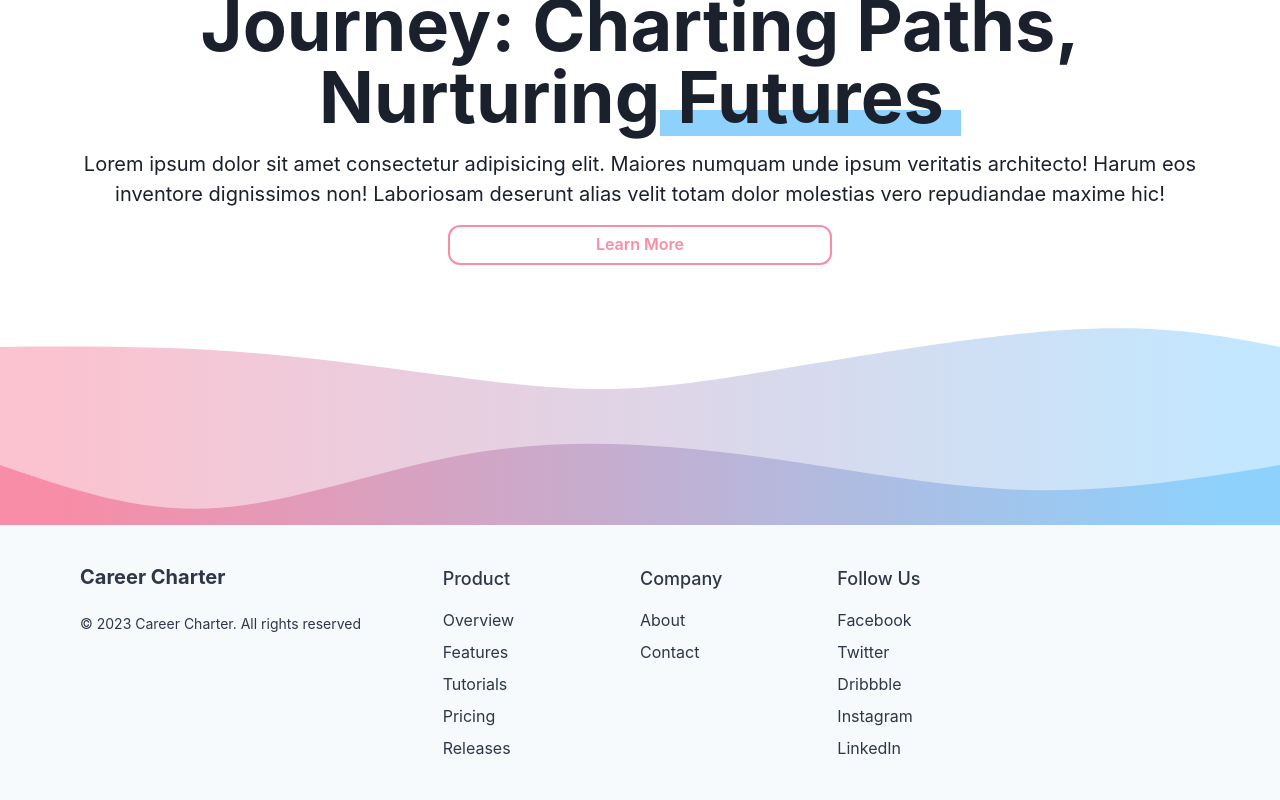
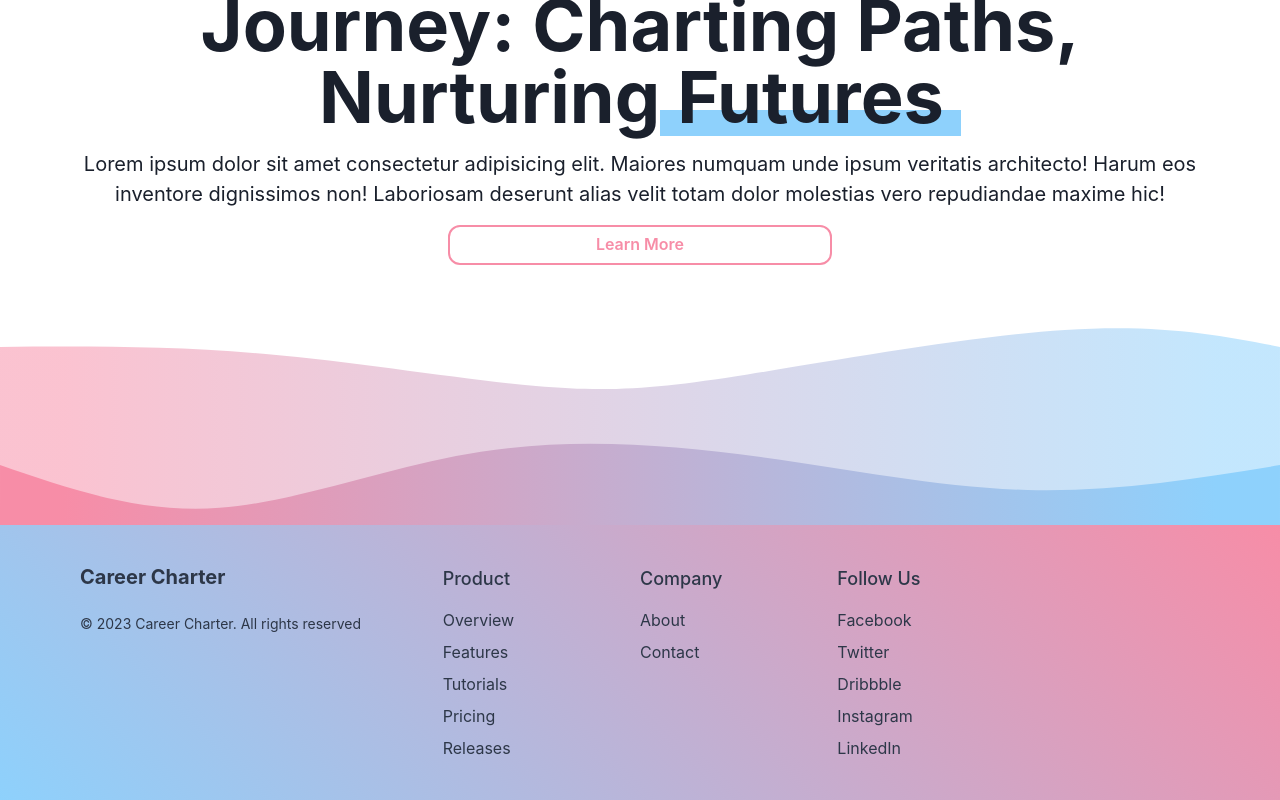
Before and after one commit to pranavsoni1101/CareerCharter, a Next.js app: page / in a window 1280 px wide. Shown: the part 267-1067 px from the top of the page. Built offline with nearby package versions, Linux system fonts and the light colour scheme.

Commit message:
Changed the footer background

```diff
--- a/components/Layout/Footer/Footer.tsx
+++ b/components/Layout/Footer/Footer.tsx
@@ -23,8 +23,9 @@ const ListHeader = ({ children }: { children: ReactNode }) => {
 const Footer = () => {
   return (
     <Box
-      bg={useColorModeValue('gray.50', 'gray.900')}
-      color={useColorModeValue('gray.700', 'gray.200')}>
+      backgroundImage="linear-gradient(45deg, #8ED1FC, #F78DA7)"
+      color={useColorModeValue('gray.700', 'gray.200')}
+    >
       <Container as={Stack} maxW={'6xl'} py={10}>
         <SimpleGrid
           templateColumns={{ sm: '1fr 1fr', md: '2fr 1fr 1fr 1fr 1fr' }}
```
